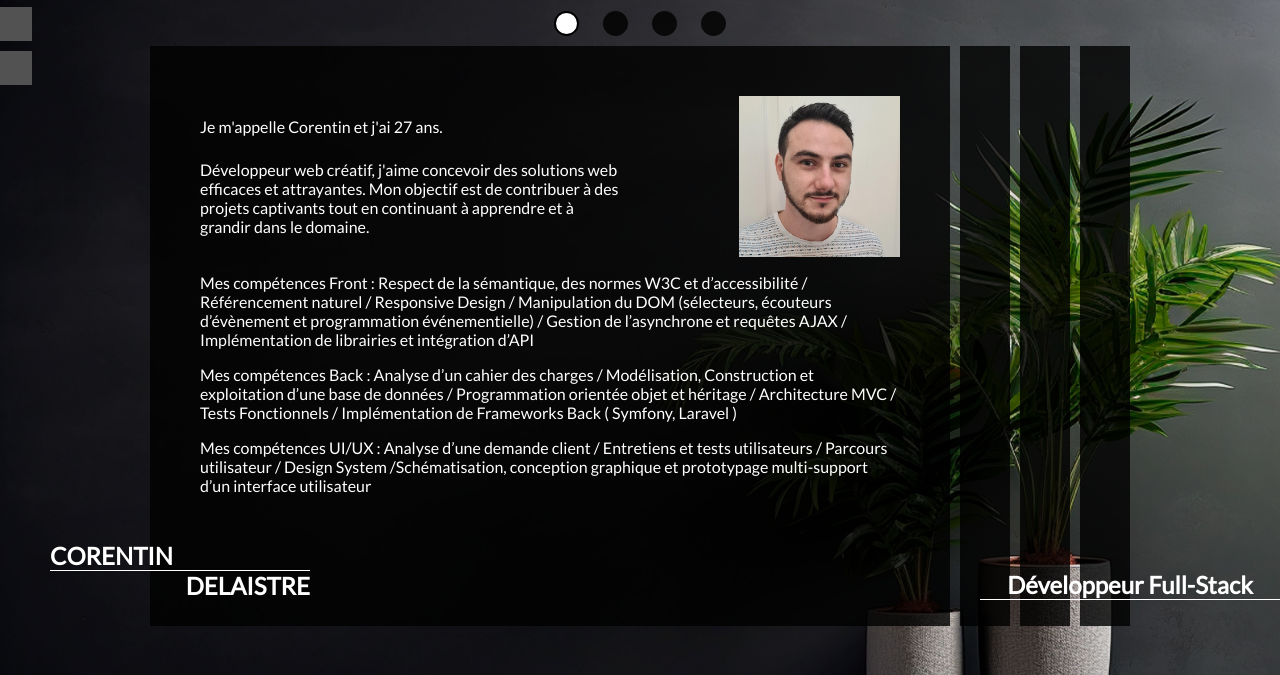
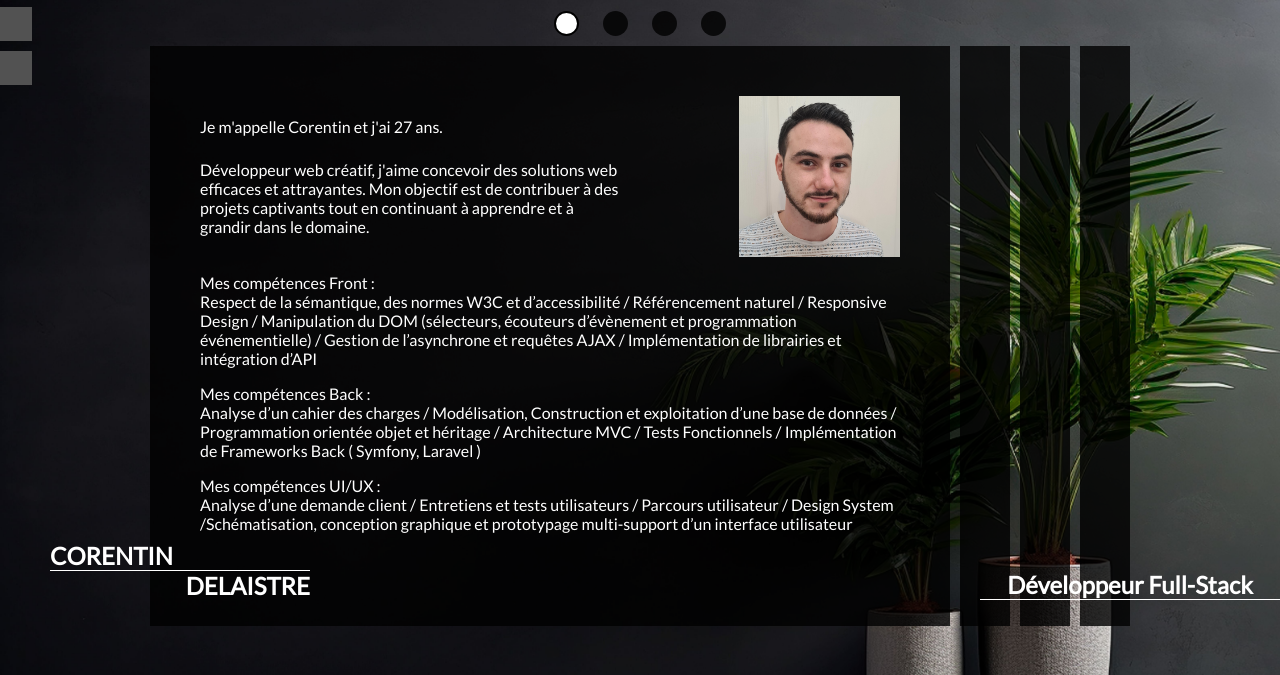
Before and after one commit to Corentin-DELAISTRE/Portfolio, a website: page about.html in a window 1280 px wide. Shown: the part 175-850 px from the top of the page. Drawn offline with nearby package versions, Linux system fonts and the light colour scheme.

Commit message:
Update about.html

```diff
--- a/about.html
+++ b/about.html
@@ -61,13 +61,13 @@
                             <div class="w23"><img class="profil-about-img responsive-img" src="./assets/profil_img.jpg" alt=""></div>
                         </div>
                         <p>
-                            Mes compétences Front : Respect de la sémantique, des normes W3C et d’accessibilité / Référencement naturel / Responsive Design  / Manipulation du DOM (sélecteurs, écouteurs d’évènement et programmation événementielle) / Gestion de l’asynchrone et requêtes AJAX / Implémentation de librairies et intégration d’API
+                            Mes compétences Front :<br>Respect de la sémantique, des normes W3C et d’accessibilité / Référencement naturel / Responsive Design  / Manipulation du DOM (sélecteurs, écouteurs d’évènement et programmation événementielle) / Gestion de l’asynchrone et requêtes AJAX / Implémentation de librairies et intégration d’API
                         </p>
                         <p>
-                            Mes compétences Back : Analyse d’un cahier des charges / Modélisation, Construction et exploitation d’une base de données / Programmation orientée objet et héritage / Architecture MVC / Tests Fonctionnels / Implémentation de Frameworks Back ( Symfony, Laravel )
+                            Mes compétences Back :<br>Analyse d’un cahier des charges / Modélisation, Construction et exploitation d’une base de données / Programmation orientée objet et héritage / Architecture MVC / Tests Fonctionnels / Implémentation de Frameworks Back ( Symfony, Laravel )
                         </p>
                         <p>
-                            Mes compétences UI/UX : Analyse d’une demande client  / Entretiens et tests utilisateurs / Parcours utilisateur / Design System /Schématisation, conception graphique et prototypage multi-support d’un interface utilisateur
+                            Mes compétences UI/UX :<br>Analyse d’une demande client  / Entretiens et tests utilisateurs / Parcours utilisateur / Design System /Schématisation, conception graphique et prototypage multi-support d’un interface utilisateur
                         </p>
                     </div>
                 </div>
```
